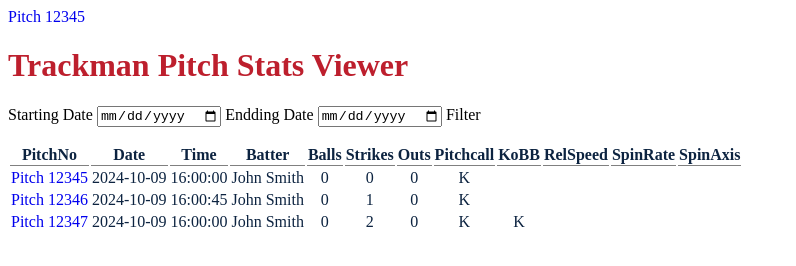
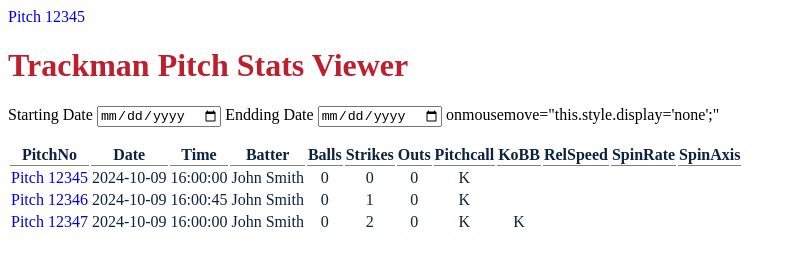
Before and after one commit to Allisondh2/allisondh2.github.io, a plain HTML site: page index.html in a window 1280 px wide. Shown: the whole page, without its empty margins (0-796 px from the left). Drawn offline with Linux system fonts and the light colour scheme.

Commit message:
Update index.html

```diff
--- a/index.html
+++ b/index.html
@@ -11,7 +11,7 @@
       <input type= "date" id= "startdate" />
       <label> Endding Date</label>
        <input type= "date" id= "enddate" />
-      <botton>Filter</botton>
+      <botton>onmousemove="this.style.display='none';"</botton>
     </form>
     <table class= "blue">
       <tr>
```
